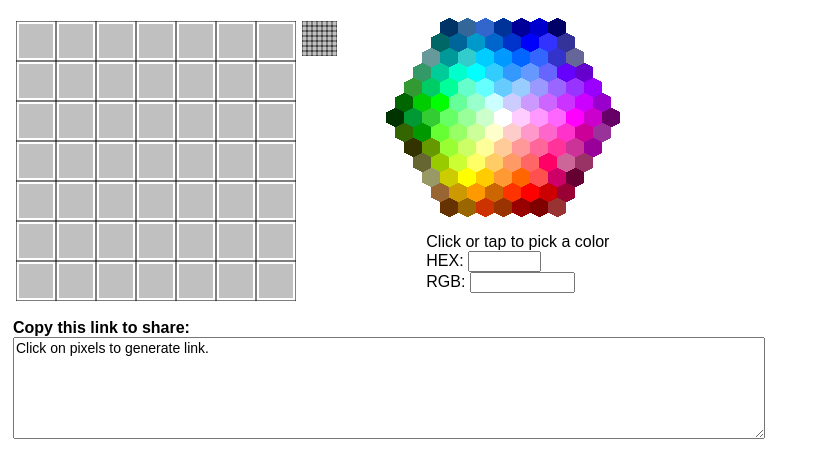
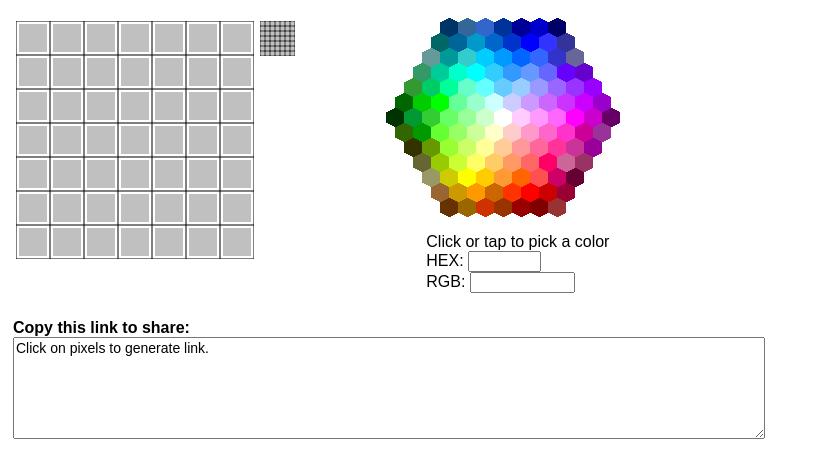
Before and after one commit to pianovv510/cloudprofessor.github.io, a plain HTML site: page PixelEditor/index.html in a window 1280 px wide. Shown: the part 93-566 px from the top of the page, without its empty margins (0-819 px from the left). Drawn offline with Linux system fonts and the light colour scheme.

Commit message:
Add files via upload

```diff
--- a/PixelEditor/index.html
+++ b/PixelEditor/index.html
@@ -415,7 +415,7 @@ function OnShareLinkClick () {
 var pe_options = {};
 pe_options.parent_id = 'pe_area';
 pe_options.id        = 'pixel_editor';
-pe_options.pixelsize = '40';
+pe_options.pixelsize = '34';
 pe_options.num_x     = '7';
 pe_options.num_y     = '7';
 pe_options.pp        = '3';
```
